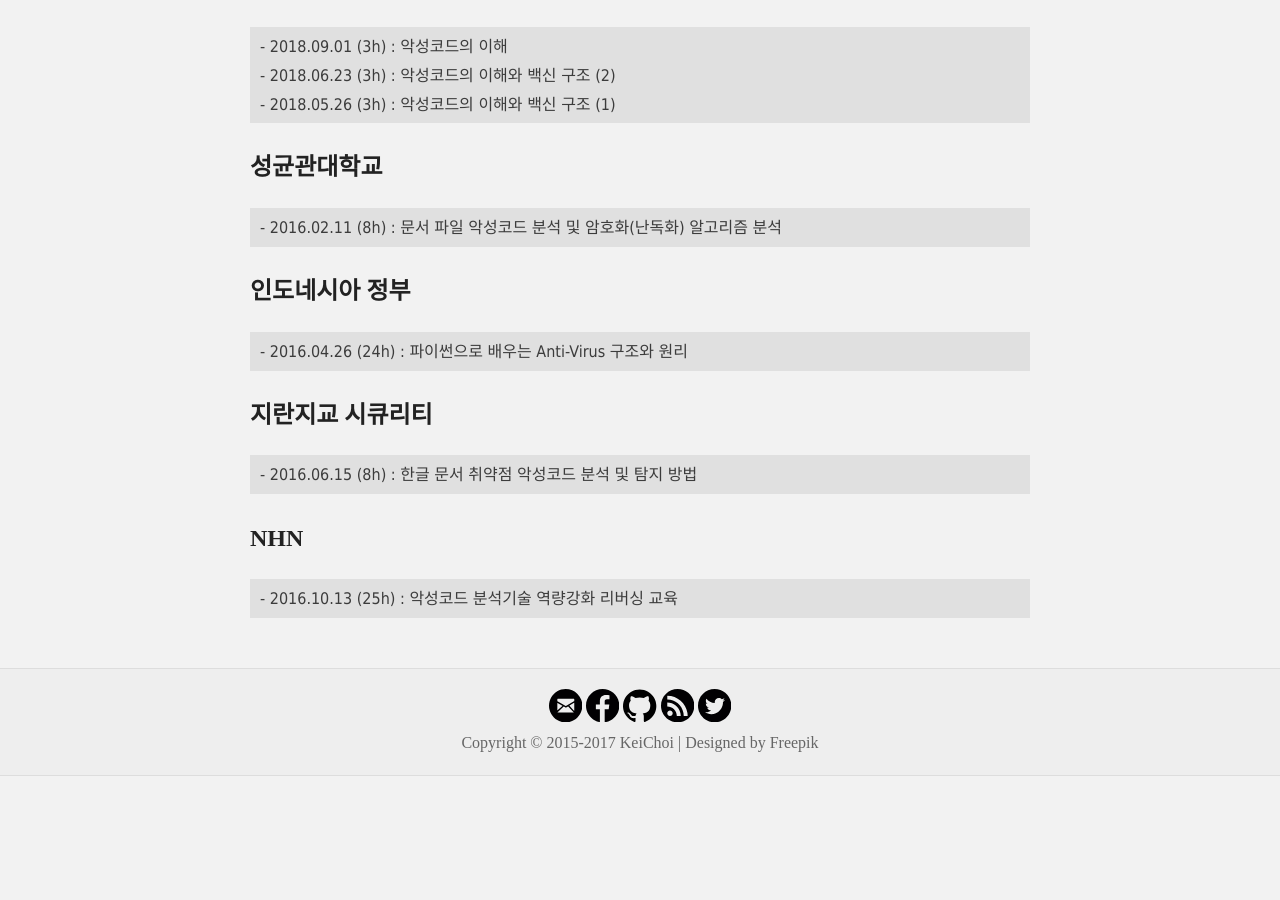
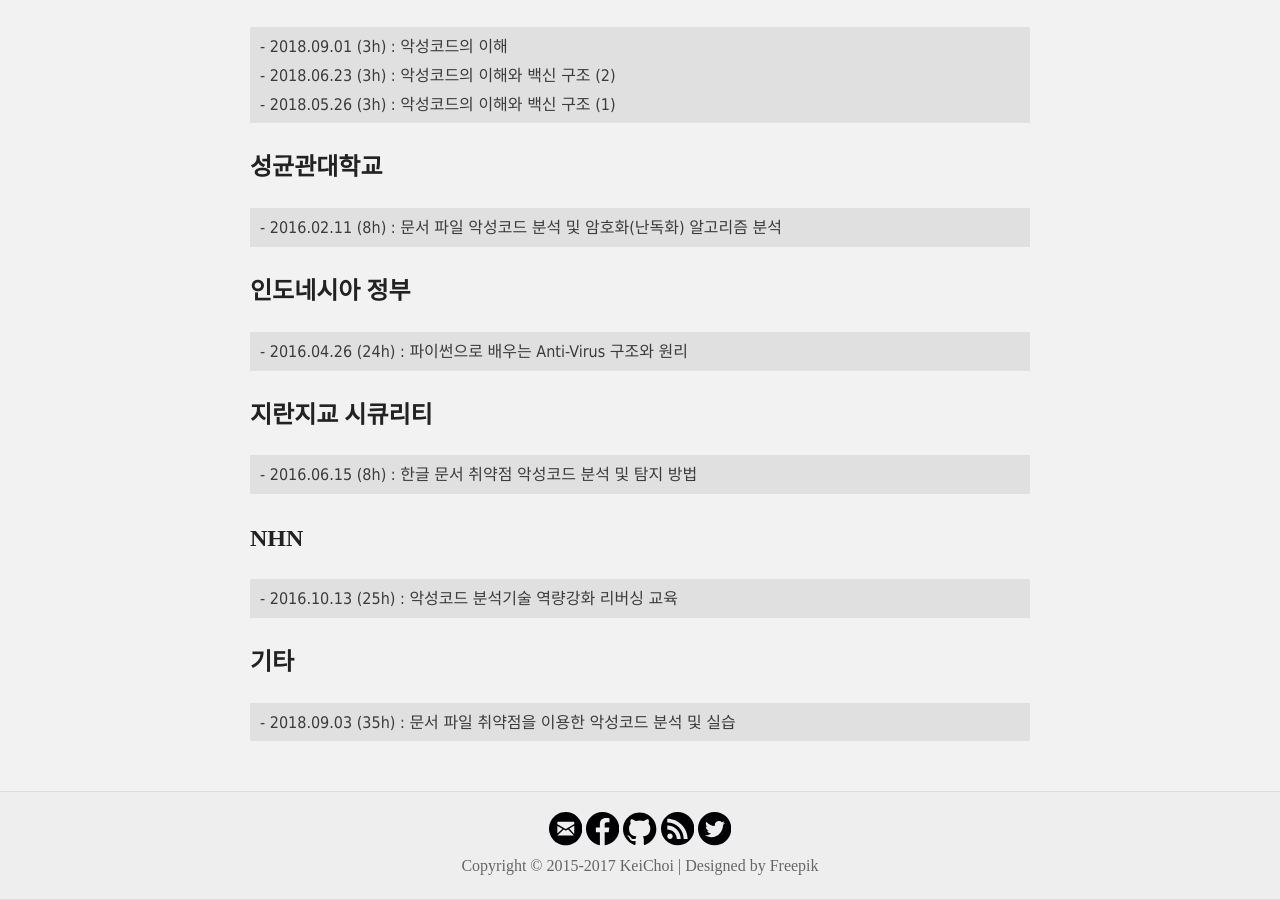
Before and after one commit to hanul93/hanul93.github.com, a Jekyll site: the page built from lecture.md, in a window 1280 px wide and 900 px high, scrolled down 2845 px. Built offline with Jekyll 4.4.1, drawn with Linux system fonts in a browser that asks for light colours; nearby versions of some CDN libraries; before the commit the page ends 3621 px from its top, so only the background shows below that.

Commit message:
강의 추가

```diff
--- a/lecture.md
+++ b/lecture.md
@@ -156,3 +156,10 @@ permalink: /lecture/
 <div class="highlighter-rouge"><pre class="highlight"><code class="keibox">- 2016.10.13 (25h) : 악성코드 분석기술 역량강화 리버싱 교육
 </code></pre>
 </div>
+
+
+## 기타
+
+<div class="highlighter-rouge"><pre class="highlight"><code class="keibox">- 2018.09.03 (35h) : 문서 파일 취약점을 이용한 악성코드 분석 및 실습
+</code></pre>
+</div>
```
